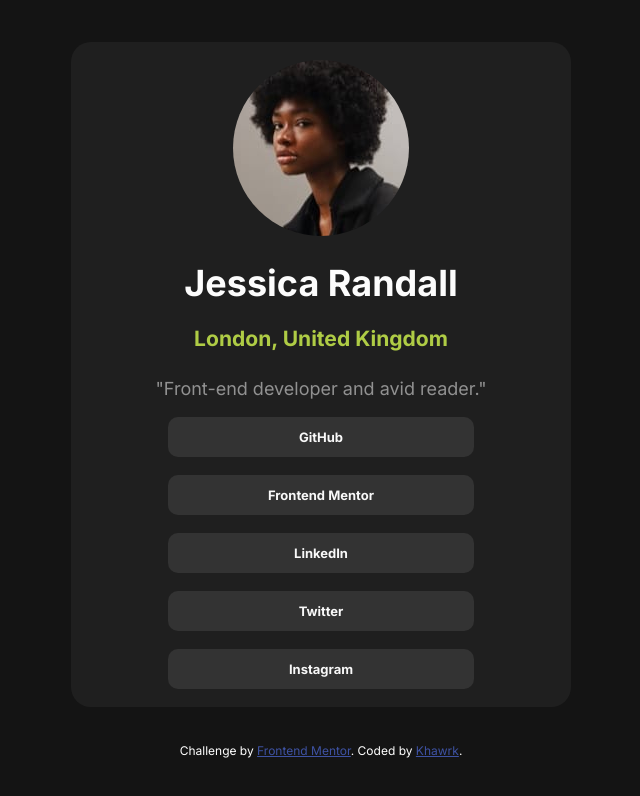
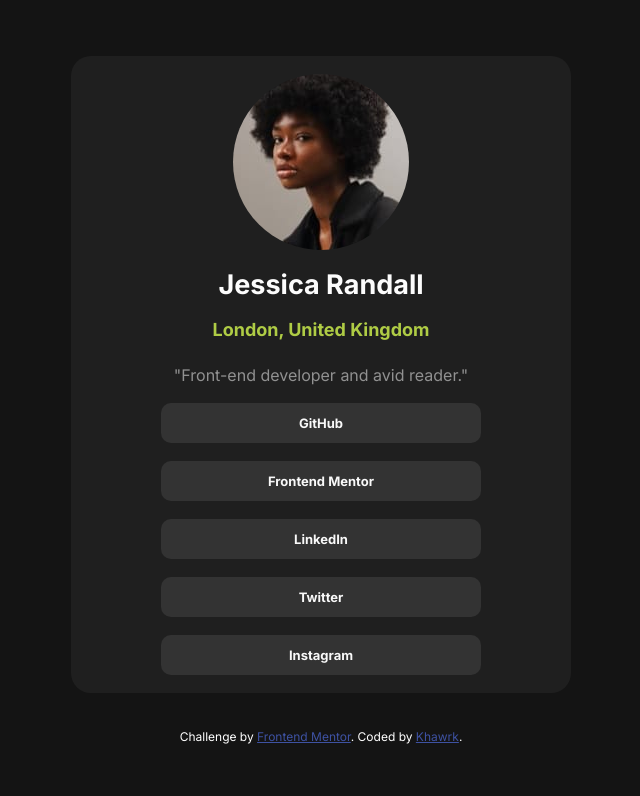
Before and after one commit to khawrk/social-links-profile-main, a plain HTML site: page index.html in a window 1280 px wide. Shown: the whole page, without its empty margins (319-959 px from the left). Drawn offline with Linux system fonts and the light colour scheme.

Commit message:
final update on styling

```diff
--- a/style.scss
+++ b/style.scss
@@ -22,20 +22,16 @@ body {
 
     .wrapper {
         margin: auto;
-        width: 90%;
+        width: 100%;
         display: flex;
         flex-direction: column;
         gap: 1rem;
 
         #displayCard {
-
-            @media screen and (min-width:600px) {
-                width: 100%;
-            }
-
             max-width: 500px;
+            // flex-shrink: 1;
             height: 100%;
-            margin: auto;
+            margin: 3rem;
             display: flex;
             flex-direction: column;
             align-items: center;
@@ -45,6 +41,8 @@ body {
             border-radius: 20px;
 
             img {
+                width: 100px;
+                height: 100px;
                 margin-top: 1rem;
                 border-radius: 50%;
             }
@@ -52,16 +50,19 @@ body {
             h1 {
                 color: #fcfcfc;
                 margin-bottom: 0;
+                font-size: 1.5rem;
             }
 
             h3 {
                 color: #afcc45;
                 margin-bottom: 0.5rem;
+                font-size: 1rem;
             }
 
             p {
                 color: #919191;
                 margin-bottom: 0;
+                font-size: small;
             }
 
             ul {
@@ -69,8 +70,9 @@ body {
                 display: flex;
                 flex-direction: column;
                 gap: 1rem;
-                width: 90%;
-                padding: 0 4rem;
+                min-width: 100%;
+                padding: 0 2rem;
+                flex-shrink: 0;
 
                 div {
                     background-color: #333333;
@@ -94,6 +96,7 @@ body {
                         color: #f9f9f9;
                         text-align: center;
                         font-size: small;
+                        width: 100%;
 
                         a {
                             text-decoration: none;
@@ -104,6 +107,41 @@ body {
                 }
 
             }
+
+            @media screen and (min-width:600px) {
+                width: 500px;
+                margin: auto;
+
+                img {
+                    margin-top: 1rem;
+                    border-radius: 50%;
+                    width: auto;
+                    height: auto;
+                }
+
+                h1 {
+                    font-size: auto;
+                }
+
+                h3 {
+                    font-size: auto;
+                }
+
+                p {
+                    font-size: medium;
+                }
+
+                ul {
+                    width: 90%;
+                    padding: 0 5rem;
+
+                    div {
+                        width: 100%;
+                    }
+                }
+            }
+
+
 
         }
 
```
Also changed, not shown: style.css, 1 other file.
